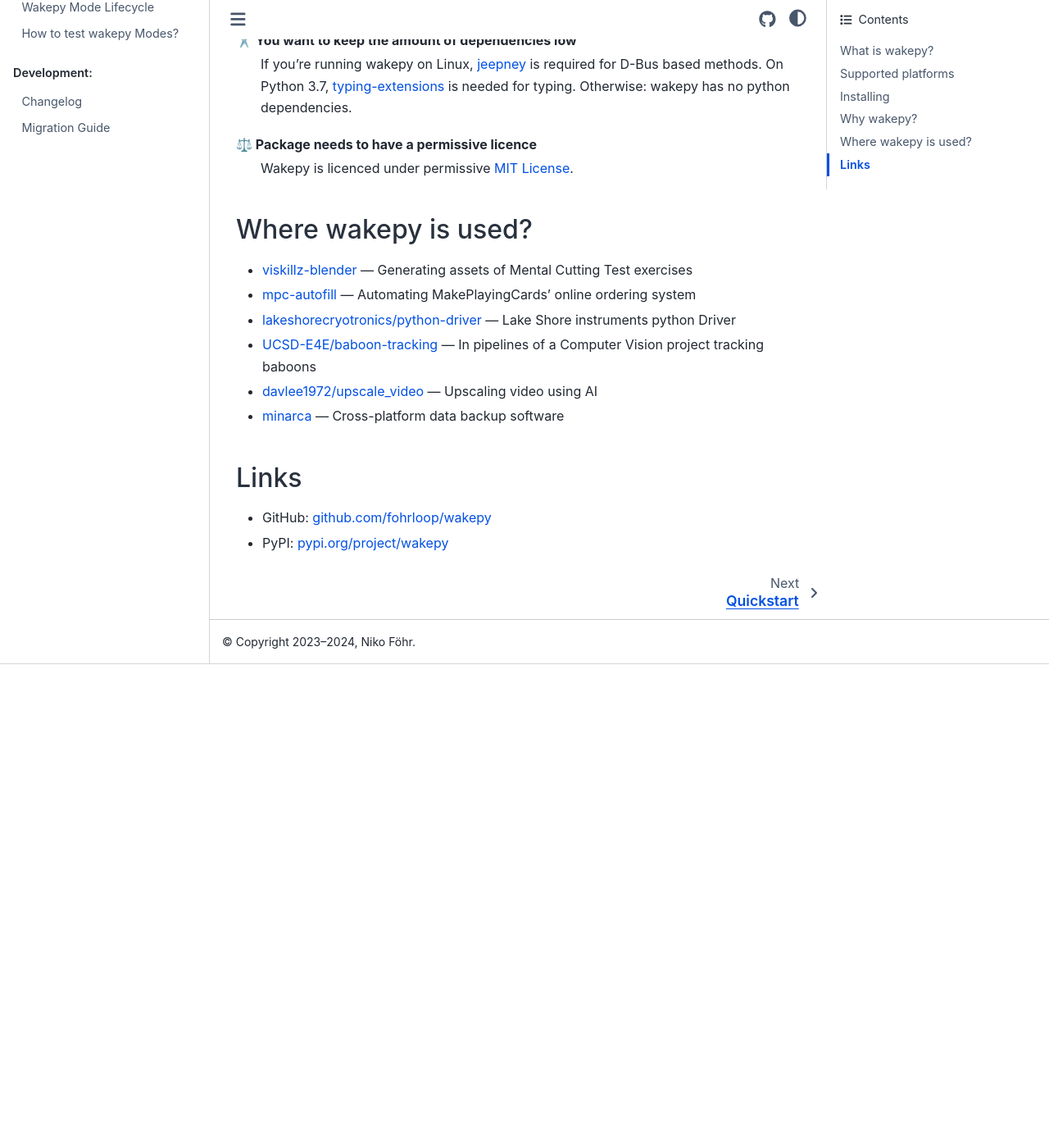
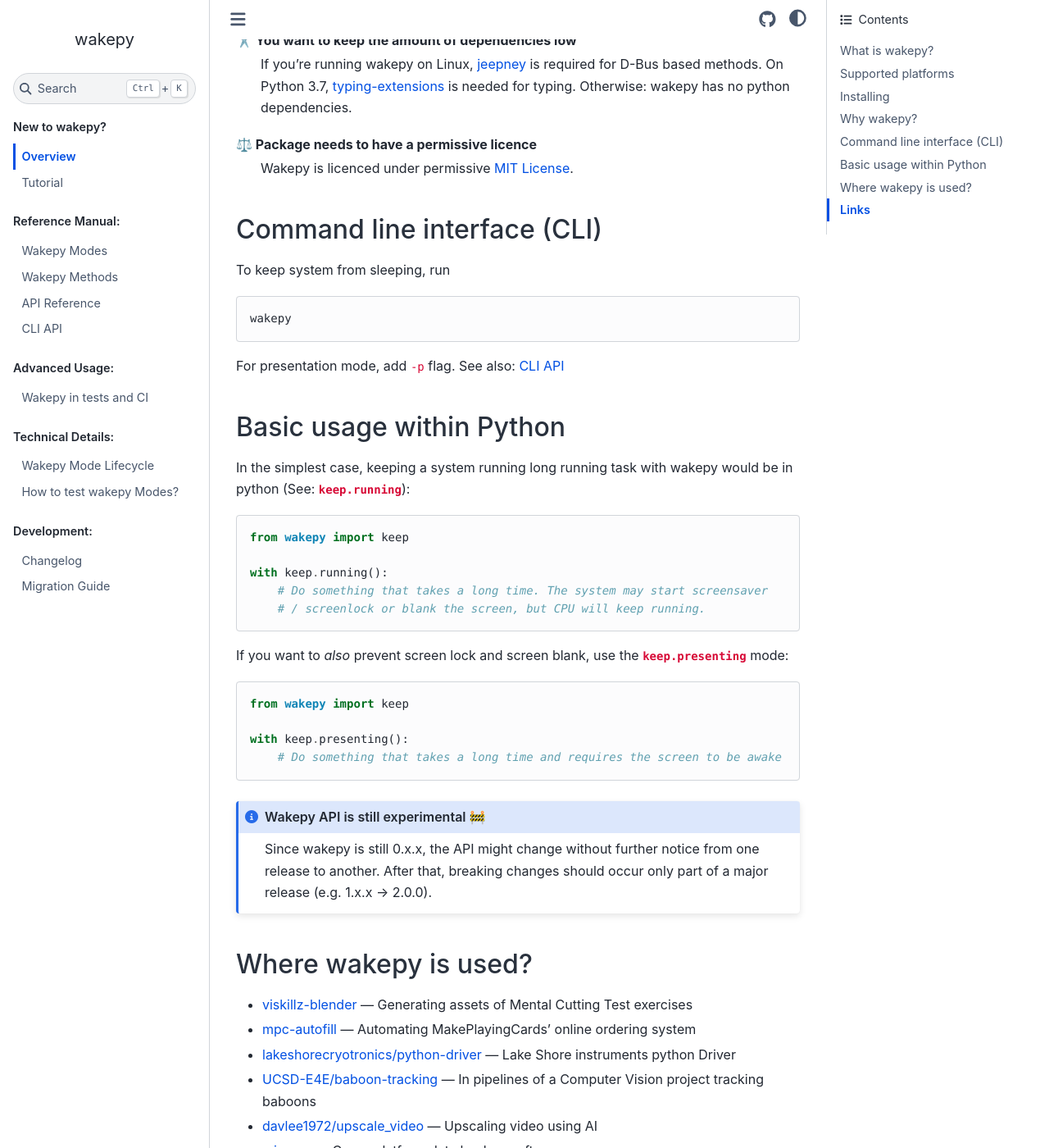
Before and after one commit to fohrloop/wakepy, a Sphinx documentation site: the page built from docs/source/index.md, in a window 1280 px wide and 1400 px high, scrolled down 1564 px. Shown: the whole window at 82% size. Built offline with Sphinx 7.4.7 and the Sphinx Book theme 1.1.4, drawn with Linux system fonts in a browser that asks for light colours; the version number could not be read and is left out; before the commit the page ends 2374 px from its top, so only the background shows below that.

Commit message:
merge quickstart to overview

````diff
--- a/docs/source/index.md
+++ b/docs/source/index.md
@@ -76,6 +76,51 @@
 ⚖️ Package needs to have a permissive licence
 : Wakepy is licenced under permissive [MIT License](https://github.com/fohrloop/wakepy/blob/main/LICENSE.txt).
 
+
+
+## Command line interface (CLI)
+
+To keep system from sleeping, run
+
+```
+wakepy
+```
+
+For presentation mode, add `-p` flag. See also: [CLI API](#cli-api)
+
+## Basic usage within Python
+
+In the simplest case, keeping a system running long running task with wakepy would be in python (See: [`keep.running`](#keep-running-mode)):
+
+```{code-block} python
+from wakepy import keep
+
+with keep.running():
+    # Do something that takes a long time. The system may start screensaver
+    # / screenlock or blank the screen, but CPU will keep running.
+```
+
+If you want to *also* prevent screen lock and screen blank, use the [`keep.presenting`](#keep-presenting-mode) mode:
+
+
+```{code-block} python
+from wakepy import keep
+
+with keep.presenting():
+    # Do something that takes a long time and requires the screen to be awake
+```
+
+
+
+```{admonition} Wakepy API is still experimental 🚧
+:class: note
+
+Since wakepy is still 0.x.x, the API might change without further notice from
+one release to another. After that, breaking changes should occur only part of
+a major release (e.g. 1.x.x -> 2.0.0).
+```
+
+
 ## Where wakepy is used?
 
 - [viskillz-blender](https://github.com/viskillz/viskillz-blender) — Generating assets of Mental Cutting Test exercises
@@ -97,7 +142,6 @@
 :numbered: -1
 :titlesonly:
 
-quickstart
 tutorial
 ```
 
````
Also changed, not shown: docs/source/quickstart.md (deleted, +0 -52 lines).
